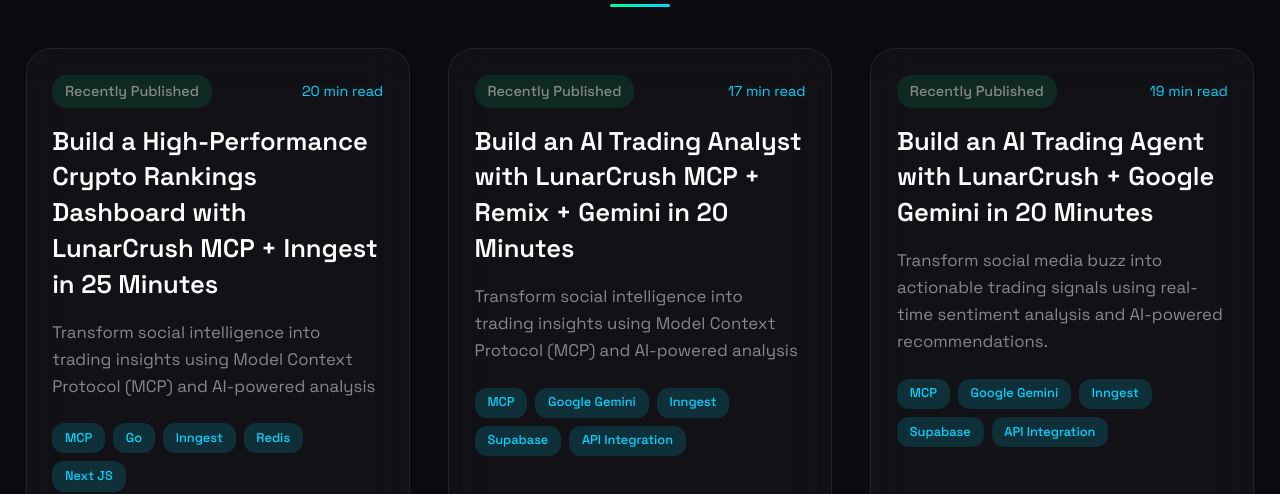
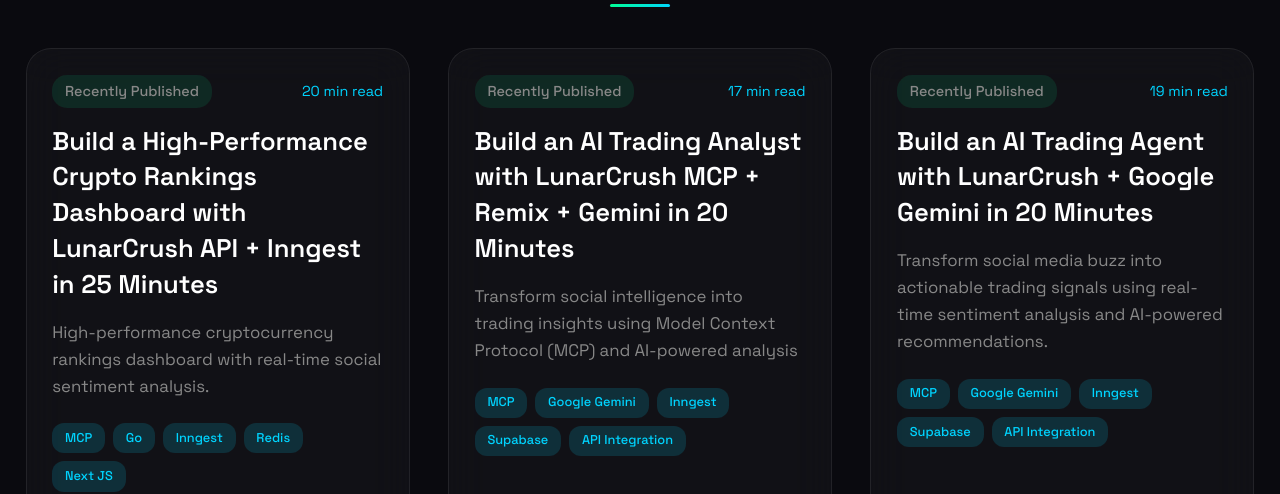
Before and after one commit to danilobatson/danilobatson.github.io, a plain HTML site: page index.html in a window 1280 px wide. Shown: the part 3749-4243 px from the top of the page. Drawn offline with Linux system fonts and the light colour scheme.

Commit message:
ch(article): updates article title and description for clarity on crypto rankings dashboard

```diff
--- a/index.html
+++ b/index.html
@@ -1519,10 +1519,10 @@
 							<span class="read-time">20 min read</span>
 						</div>
 						<h3>
-							Build a High-Performance Crypto Rankings Dashboard with LunarCrush MCP + Inngest in 25 Minutes
+							Build a High-Performance Crypto Rankings Dashboard with LunarCrush API + Inngest in 25 Minutes
 						</h3>
 						<p class="article-description">
-              Transform social intelligence into trading insights using Model Context Protocol (MCP) and AI-powered analysis
+              High-performance cryptocurrency rankings dashboard with real-time social sentiment analysis.
 						</p>
 						<div class="article-tags">
 							<span class="tag">MCP</span>
```
